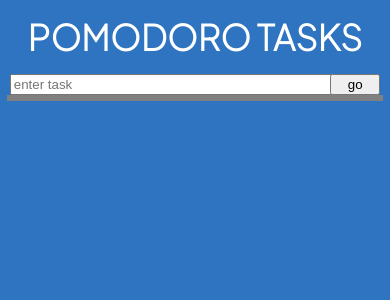
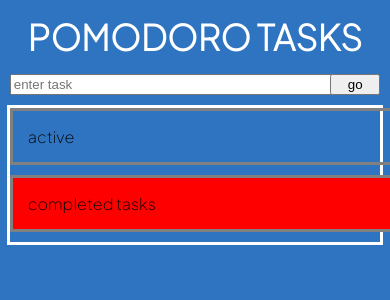
Before and after one commit to Fluffy-Lion/React-TypeScript-Pomodoro, a React (Create React App) app: page / in a window 390 px wide. Shown: the top 300 px of the page. Built offline with nearby package versions, Linux system fonts and the light colour scheme.

Commit message:
added react dnd

```diff
--- a/package.json
+++ b/package.json
@@ -9,8 +9,10 @@
     "@types/jest": "^27.5.1",
     "@types/node": "^16.11.36",
     "@types/react": "^18.0.9",
+    "@types/react-beautiful-dnd": "^13.1.2",
     "@types/react-dom": "^18.0.5",
     "react": "^18.1.0",
+    "react-beautiful-dnd": "^13.1.0",
     "react-dom": "^18.1.0",
     "react-icons": "^4.3.1",
     "react-scripts": "5.0.1",
--- a/src/App.css
+++ b/src/App.css
@@ -25,6 +25,14 @@
       font-size: 35px;
     }
   }
+  .container {
+    border: solid white 3px;
+    display: flex;
+    width: 95%;
+    margin-top: 10px;
+    justify-content: space-between;
+    align-items: flex-start;
+  }
   .input {
     display: flex;
     width: 90%;
@@ -43,15 +51,15 @@
   }
   .list {
     display: flex;
-    justify-content: space-evenly;
-    width: 90%;
-    flex-wrap: wrap;
+    width: 47%;
+    flex-direction: column;
+    padding: 15px;
     border: solid 3px grey;
   }
   .single-todo{
     display: flex;
     justify-content: space-between;
-    width: 30%;
+    /* width: 30%; */
     border: solid black 3px;
     padding: 20px;
     margin-top: 10px;
@@ -64,11 +72,10 @@
     margin-left: 10px;
     font-size: 25px;
     cursor: pointer;
-    border: solid white 2px;
   }
-  @media (max-width: 1200px){
-    .single-todo{
-      width: 40%;
+  @media (max-width: 1100px){
+    .list {
+      width: 45%;
     }
   }
   @media (max-width: 700px){
@@ -77,8 +84,13 @@
     }
     .list {
       width: 95%;
+      margin-bottom: 10px;
     }
-    .single-todo{
-      width: 100%;
+    .container {
+      width: 95%;
+      flex-direction: column;
     }
   }
+  .remove {
+    background-color: red;
+  }
--- a/src/App.tsx
+++ b/src/App.tsx
@@ -1,31 +1,62 @@
 import React, { useState } from 'react';
+import { DragDropContext, DropResult } from 'react-beautiful-dnd';
 import './App.css';
 import TaskList from './Components/TaskList';
 import UserInput from './Components/UserInput';
 import { Todo } from './model';
+
 // Giving App the type of a Function Component
 const App: React.FC = () => {
   const [todo, setTodo] = useState<string>("")
   // using the interface of todo, which has types
   // has to match those types when adding to this array
   const [list, setList] = useState<Todo[]>([])
+  const [completedList, setCompletedList] = useState<Todo[]>([])
 
 
   const handleAdd = (e: React.FormEvent): void => {
     e.preventDefault()
-    if(todo){
+    if (todo) {
       // giving id, todo doesnt need key value as its same name (todo: todo)
       // giving isDone a value of false
-      setList([...list, { id: Date.now(),todo, isDone: false }])
+      setList([...list, { id: Date.now(), todo, isDone: false }])
       setTodo("")
     }
   }
+
+  const onDragEnd = (result: DropResult) => {
+    const { source, destination } = result
+    if (!destination) return
+    if (destination.droppableId === source.droppableId && destination.index === source.index) return
+    let add
+    let active = list
+    let complete = completedList
+
+    if (source.droppableId === "TaskList") {
+      add = active[source.index]
+      active.splice(source.index, 1)
+    } else {
+      add = complete[source.index]
+      complete.splice(source.index, 1)
+    }
+
+    if (destination.droppableId === "TaskList") {
+      active.splice(destination.index, 0, add)
+    } else {
+      complete.splice(destination.index, 0, add)
+    }
+    setCompletedList(complete)
+    setList(active)
+  }
   return (
-    <div className='App'>
-      <h1 className='heading'>pomodoro tasks</h1>
-      <UserInput todo={todo} setTodo={setTodo} handleAdd={handleAdd} />
-      <TaskList list={list} setList={setList}/>
-    </div>
+    <DragDropContext onDragEnd={onDragEnd}>
+      <div className='App'>
+        <h1 className='heading'>pomodoro tasks</h1>
+        <UserInput todo={todo} setTodo={setTodo} handleAdd={handleAdd} />
+        <TaskList list={list} setList={setList}
+          completedList={completedList} setCompletedList={setCompletedList} />
+      </div>
+    </DragDropContext>
   )
 }
 
--- a/src/Components/SingleTodo.tsx
+++ b/src/Components/SingleTodo.tsx
@@ -1,14 +1,16 @@
 import React, { FormEvent, useEffect, useRef, useState } from 'react'
+import { Draggable } from 'react-beautiful-dnd'
 import { AiFillDelete, AiFillEdit } from 'react-icons/ai'
 import { MdDone, MdRemoveDone } from 'react-icons/md'
 import { Todo } from '../model'
-interface Props {
+type Props = {
+    index: number
     item: Todo
     list: Todo[]
     setList: React.Dispatch<React.SetStateAction<Todo[]>>
 }
 
-const SingleTodo = ({ item, list, setList }: Props): JSX.Element => {
+const SingleTodo = ({ item, list, setList, index }: Props): JSX.Element => {
     const [edit, setEdit] = useState<boolean>(false)
     const [editItem, setEditItem] = useState<string>(item.todo)
     const handleDone = (id: number) => {
@@ -26,7 +28,7 @@
     const handleEdit = (e: React.FormEvent, id: number) => {
         e.preventDefault()
         setList(list.map((item) => (
-            item.id === id ? {...item, todo: editItem}: item
+            item.id === id ? { ...item, todo: editItem } : item
         )))
         setEdit(false)
     }
@@ -37,9 +39,14 @@
         inputRef.current?.focus()
     }, [edit])
     return (
+        <Draggable draggableId={item.id.toString()} index={index}>
+            {(provided) => (
                 <form
                     className='single-todo'
                     onSubmit={(e) => handleEdit(e, item.id)}
+                    {...provided.draggableProps}
+                    {...provided.dragHandleProps}
+                    ref={provided.innerRef}
                 >
                     {edit ?
                         <input
@@ -83,6 +90,8 @@
                         </span>
                     </div>
                 </form>
+            )}
+        </Draggable>
     )
 }
 export default SingleTodo
--- a/src/Components/TaskList.tsx
+++ b/src/Components/TaskList.tsx
@@ -2,21 +2,57 @@
 import { Todo } from '../model'
 import '../App.css'
 import SingleTodo from './SingleTodo'
+import { Droppable } from 'react-beautiful-dnd'
 interface Props {
     // list is an array of the type Todos (in model)
     list: Todo[]
     setList: React.Dispatch<React.SetStateAction<Todo[]>>
+    completedList: Todo[]
+    setCompletedList: React.Dispatch<React.SetStateAction<Todo[]>>
 }
 
-const TaskList = ({ list, setList }: Props): JSX.Element => {
+const TaskList: React.FC<Props> = ({ list, setList, completedList, setCompletedList }) => {
 
     return (
-        <div className='list'>
-            {list.map((item, index) => {
-                return (
-                    <SingleTodo key={item.id} item={item} list={list} setList={setList} />
-                )
-            })}
+        <div className='container'>
+            <Droppable droppableId='TaskList'>
+                {
+                    (provided) => (
+                        <div className='list' ref={provided.innerRef} {...provided.droppableProps}>
+                            <span>active</span>
+                            {list.map((item, index) => (
+                                <SingleTodo
+                                    index={index}
+                                    key={item.id}
+                                    list={list}
+                                    setList={setList}
+                                    item={item}
+                                />
+                            ))}
+                            {provided.placeholder}
+                        </div>
+                    )
+                }
+            </Droppable>
+            <Droppable droppableId='CompletedTasks'>
+                {
+                    (provided) => (
+                        <div className='list remove' ref={provided.innerRef} {...provided.droppableProps}>
+                            <span>completed tasks</span>
+                            {completedList.map((item, index) => (
+                                <SingleTodo
+                                    index={index}
+                                    key={item.id}
+                                    list={completedList}
+                                    setList={setCompletedList}
+                                    item={item}
+                                />
+                            ))}
+                            {provided.placeholder}
+                        </div>
+                    )
+                }
+            </Droppable>
         </div>
     )
 }
--- a/src/index.tsx
+++ b/src/index.tsx
@@ -7,7 +7,5 @@
   document.getElementById('root') as HTMLElement
 );
 root.render(
-  <React.StrictMode>
-    <App />
-  </React.StrictMode>
+  <App />
 );
```
Also changed, not shown: 1 other file (tests, documents, lock files or other folders). Lines whose indentation alone changed are shown as unchanged.
